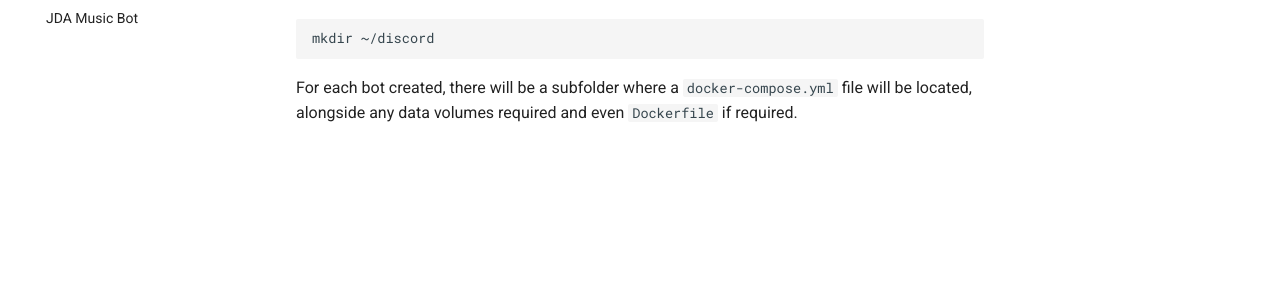
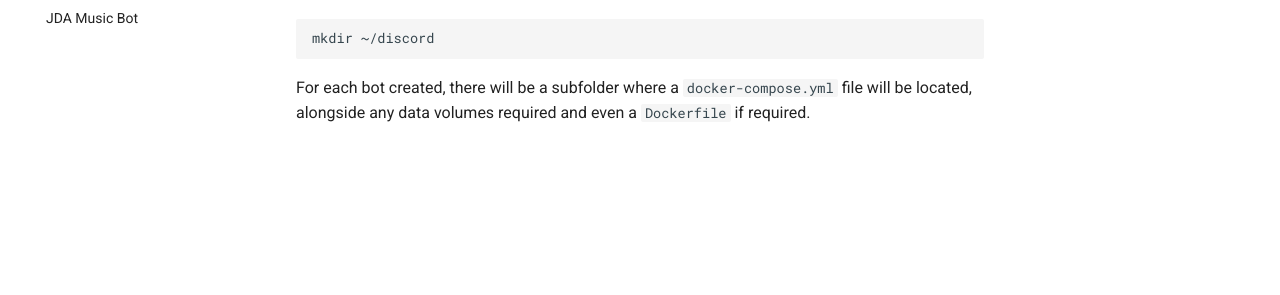
Before and after one commit to moonstar-x/server-setup, an MkDocs documentation site: the page built from docs/discord-bots/index.md, in a window 1280 px wide. Shown: the part 276-571 px from the top of the page. Built offline with MkDocs 1.6.1 and Material for MkDocs 9.7.7, drawn with Linux system fonts in a browser that asks for light colours.

````diff
--- a/docs/discord-bots/index.md
+++ b/docs/discord-bots/index.md
@@ -6,4 +6,4 @@ All the bots inside this section will be implemented on *Docker*. Since we'll us
 mkdir ~/discord
 ```
 
-For each bot created, there will be a subfolder where a `docker-compose.yml` file will be located, alongside any data volumes required and even `Dockerfile` if required.
+For each bot created, there will be a subfolder where a `docker-compose.yml` file will be located, alongside any data volumes required and even a `Dockerfile` if required.
````
Also changed, not shown: docs/services/media/index.md (+1 -1 lines).
